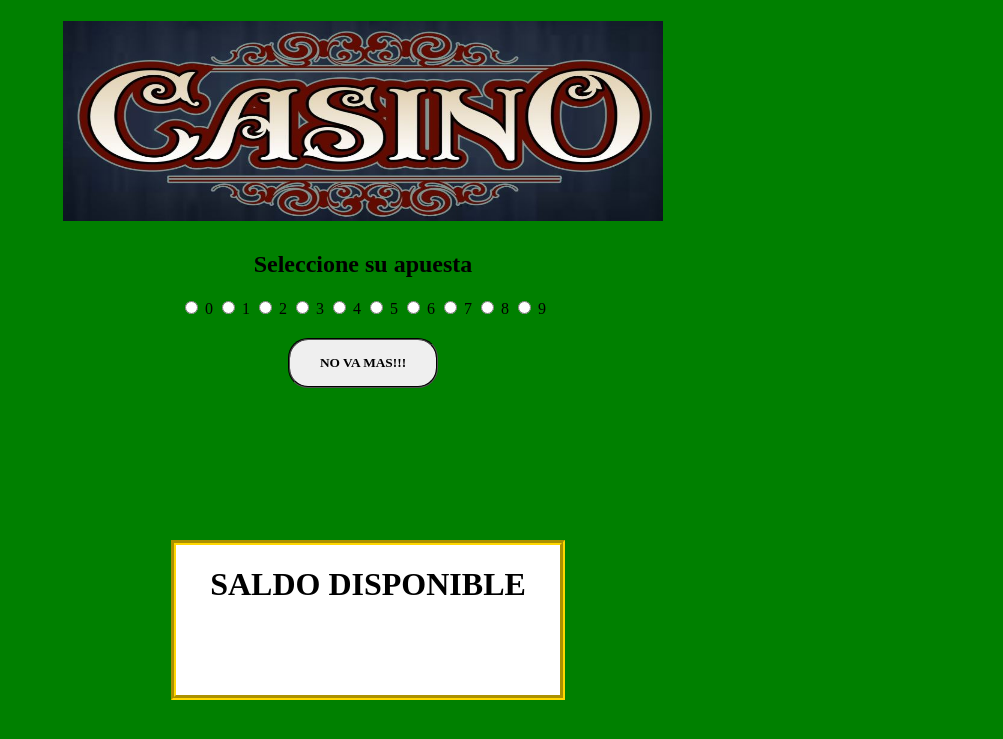
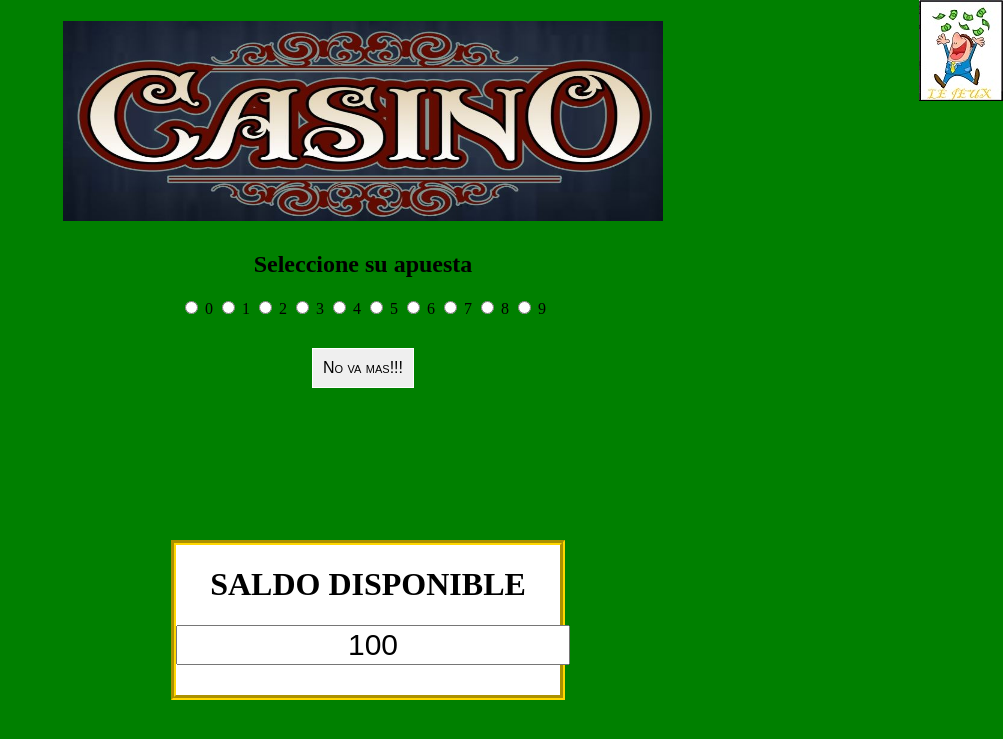
Before and after one commit to Unicen-Tuari/sgarcia, a PHP site: page / in a window 1280 px wide. Shown: the top 739 px of the page, without its empty margins (277-1280 px from the left). Run offline with PHP 8.4, Linux system fonts and the light colour scheme.

Commit message:
Trabajo ruleta completo
funcionalidad completa y estilos mejorados

```diff
--- a/Ruleta/css/ruleta.css
+++ b/Ruleta/css/ruleta.css
@@ -1,11 +1,33 @@
+
 body{
 background-color: green;
 text-align: center;
 overflow: scroll;
+background-image: url("../images/icono.jpg");
+background-repeat: no-repeat;
+background-attachment: scroll;
+background-position: 100% 0%;
+
 }
 form{
   background-color: 33CC00;
 }
+button
+{
+    font-size: 16px;
+    font-variant: small-caps;
+    padding: 10px;
+    cursor: pointer;
+    -webkit-transition: background 2s, color 2s, -webkit-transform 2s; /* For Safari 3.1 to 6.0 */
+    transition: background 2s, color 2s, transform 2s;
+    border: 1px solid #fff;
+}
+button:hover
+{
+    color: #fff;
+    background: #000;
+}
+
 
 div{
   margin-top: 20px;
@@ -13,9 +35,16 @@ div{
 h1 img {
 width: 600px;
 height: 200px;
+}
+form input{
+text-align: center;
+font-size: 30px;
 
 }
 .botonJugar{
+margin: 20px 0 20px 0;
+padding: 10px;
+text-align: center;
 width: auto;
 }
 #miBoton:hover{
@@ -43,5 +72,4 @@ width: auto;
   position: absolute;
   top: 65%;
   left: 35%;
-
-}
+  }
--- a/Ruleta/index.html
+++ b/Ruleta/index.html
@@ -4,10 +4,10 @@
     <meta charset="utf-8">
     <title>Juego ruleta</title>
    <link rel="stylesheet" href="css/ruleta.css" media="screen" title="no title" charset="utf-8">
-  </head>
+    </head>
   <body>
    <div class="mesaApuesta">
-   <h1><img src="css/casino.jpg" alt="" /></h1>
+   <h1><img src="images/casino.jpg" alt="" /></h1>
      <h2>Seleccione su apuesta</h2>
      <form name="botonesApuesta">
        <input type="radio" name="valorApuesta" value="0"> 0
@@ -22,12 +22,14 @@
        <input type="radio" name="valorApuesta" value="9"> 9
      </form>
      <div class="botonJugar">
-       <input type="button" id="miBoton" onClick="tirarRuleta()" name="apostar" value="NO VA MAS!!!">
+       <button onclick="tirarRuleta()">No va mas!!!</button>
      </div>
-     <div class="saldoJugador">
+       <div class="saldoJugador">
        <h1>SALDO DISPONIBLE</h1>
-    </div>
-       <script src="js/ruleta.js" charset="utf-8">
-    </script>
-  </body>
+         <form class="" action="index.html" method="post">
+            <input id="saldoDisp" type="text" name="Disp" value="100">
+         </form>
+      </div>
+     <script src="js/ruleta.js" charset="utf-8"></script>
+ </body>
 </html>
--- a/Ruleta/js/ruleta.js
+++ b/Ruleta/js/ruleta.js
@@ -4,18 +4,31 @@ var numeroApuesta=-1;
 var cantPerdidas=0;
 var NumeroSalio=0;
 var i=0;
+//#dcdcdc
+function mostrarSaldo(){
+document.getElementById("saldoDisp").value = saldo;
+}
+function acreditarSaldo(){
+//document.getElementById(id_saldo)+=valor a sumar
+//de esta manera actualizamos el valir de la pantalla
+saldo+=10;
+cantPerdidas=0;
+mostrarSaldo();
+}
 function descontarSaldo(){
 //esta funcion deberia descontar saldo del apostador
 //debe utilizar:
 //document.getElementById(id_saldo)-=valor a descontar
 //de esta manera actualizamos el valir de la pantalla
-if (cantPerdidas>=3){
+cantPerdidas+=1;
+if (cantPerdidas ==3){
     saldo-=2;
-    cantPerdidas+=1;}
-   {
-     saldo-=1;
-     cantPerdidas+=1;
-   }
+    cantPerdidas=0;
+    mostrarSaldo();
+    return;
+  }
+saldo-=1;
+mostrarSaldo();
 }
 function getRadioButtonSelectedValue(ctrl)
 {
@@ -29,17 +42,6 @@ function NoSetRadioButton(ctrl)
         if(ctrl[i].checked) {
           return false}
         return true;
-
-}
-
-
-function acreditarSaldo(){
-//esta funcion deberia descontar saldo del apostador
-//debe utilizar:
-//document.getElementById(id_saldo)+=valor a sumar
-//de esta manera actualizamos el valir de la pantalla
-
-cantPerdidas=0;
 }
 function generarJugada(){
   //esta funcion me genera un valor de 0 a 9 (10 posibles valores)
@@ -65,5 +67,9 @@ function tirarRuleta(){
     alert("Por favor seleccione su apuesta");
   return;
   }
+  if (saldo<=0) {
+    alert("No puede seguir jugando te quedaste si guita papaaaaaa!!!!");
+    return;
+  }
   Apostar();
 }
```
Also changed, not shown: Ruleta/images/Casino.JPG (renamed from Ruleta/css/Casino.JPG), Ruleta/images/icono.JPG (added).
